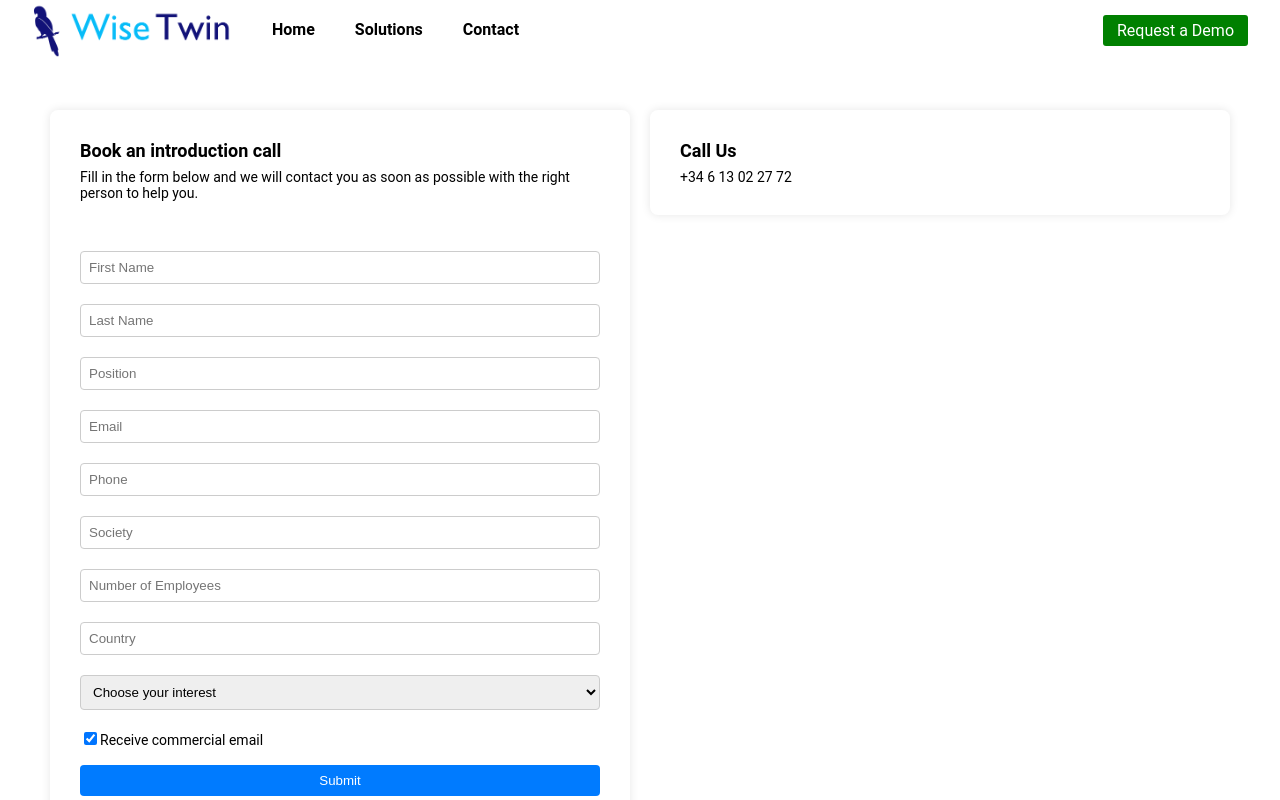
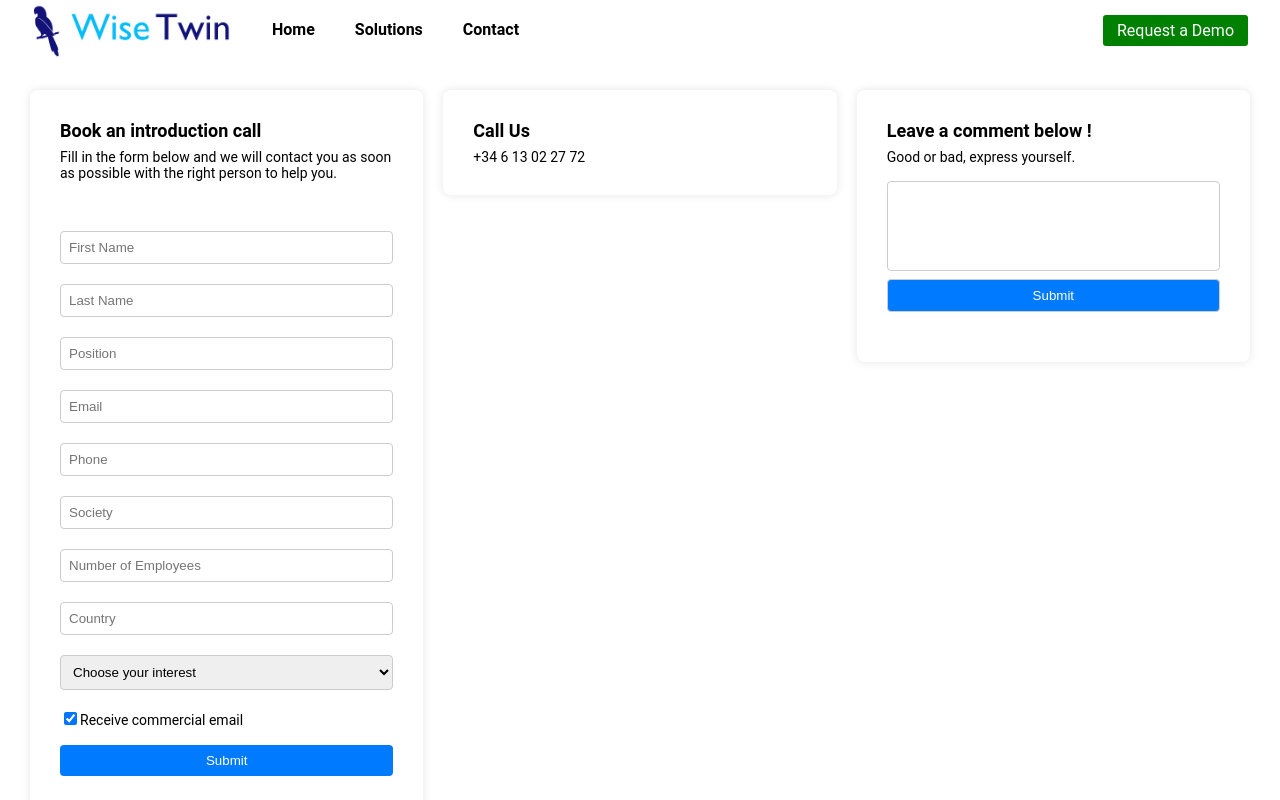
Before and after one commit to ManoelDaPonte/wisetwin-web-front, a Next.js app: page /contact in a window 1280 px wide. Shown: the top 800 px of the page. Built offline with nearby package versions, Linux system fonts and the light colour scheme.

Commit message:
Update page.module.css

```diff
--- a/styles/page.module.css
+++ b/styles/page.module.css
@@ -8,7 +8,7 @@
 }
 
 .pageSections > div {
-	padding: 50px;
+	padding: 30px;
 }
 
 .pageSections > div:last-child {
@@ -25,8 +25,14 @@
 
 .containerGrid {
 	display: grid;
-	grid-template-columns: repeat(auto-fill, minmax(400px, 1fr));
+	grid-template-columns: repeat(auto-fill, minmax(300px, 1fr));
 	grid-gap: 20px;
+}
+
+@media (min-width: 1200px) {
+	.containerGrid {
+		grid-template-columns: repeat(3, 1fr);
+	}
 }
 
 .split {
```
